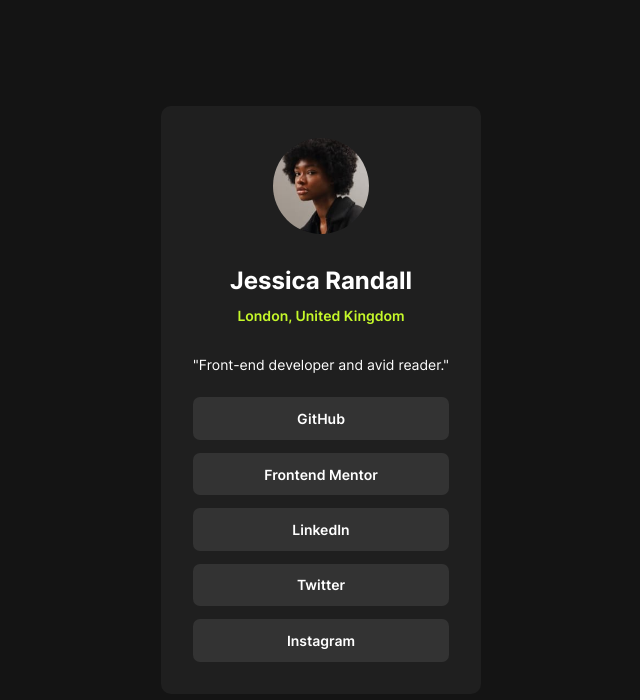
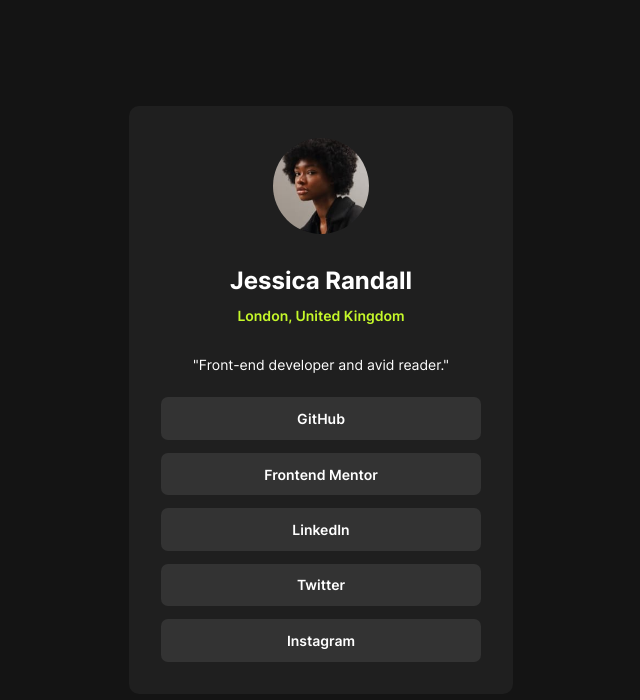
Before and after one commit to N1Dovud/Social-Links, a plain HTML site: page index.html in a window 1280 px wide. Shown: the whole page, without its empty margins (319-959 px from the left). Drawn offline with Linux system fonts and the light colour scheme.

Commit message:
made the links bigger

```diff
--- a/styles.css
+++ b/styles.css
@@ -34,7 +34,7 @@ body {
     background-color: var(--Off-Black);
 }
 main {
-    max-width:22rem;
+    max-width:25rem;
     display: flex;
     flex-direction: column;
     background-color: var(--Dark-Grey);
@@ -84,7 +84,7 @@ a {
     text-align: center;
     color: var(--White);
     background-color: var(--Grey);
-    width: 100%;
+    width: 20rem;
     border-radius: 7px;
     padding:0.8rem 0;
     font-weight: 600;
```
